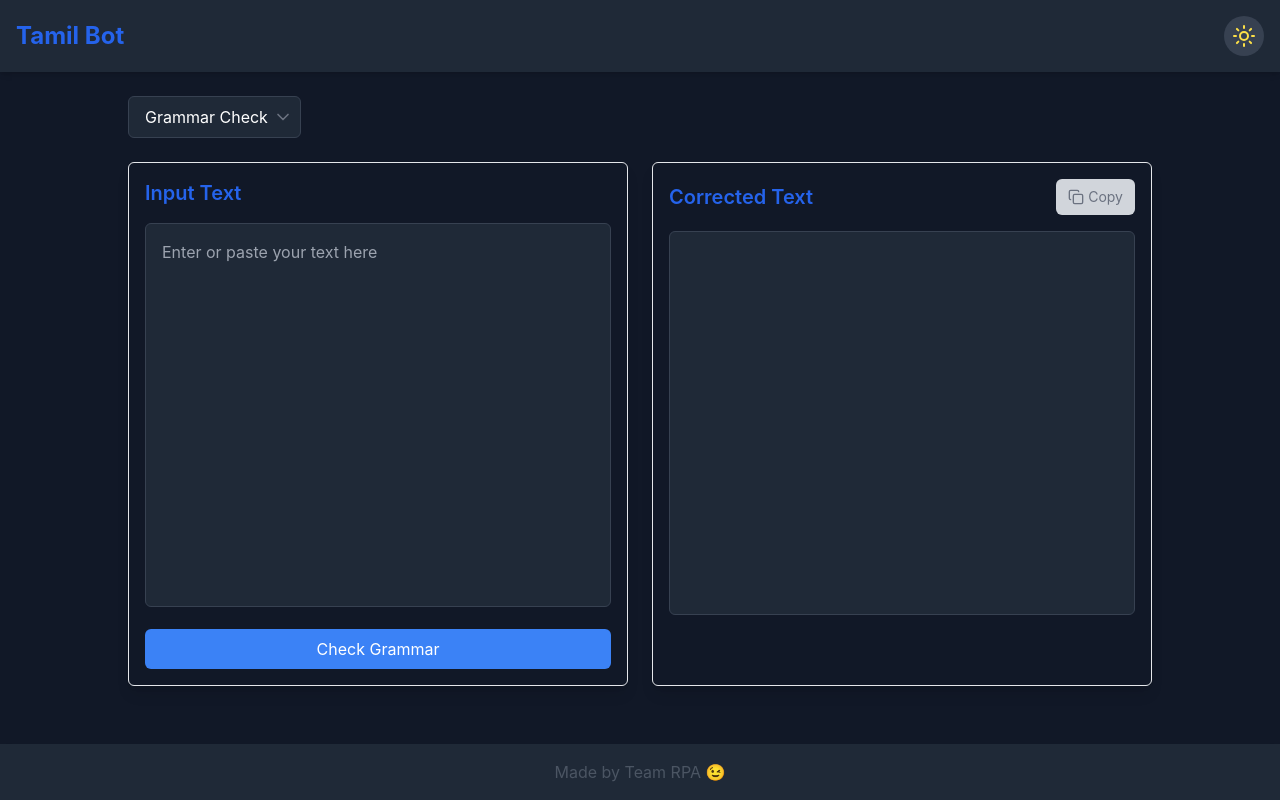
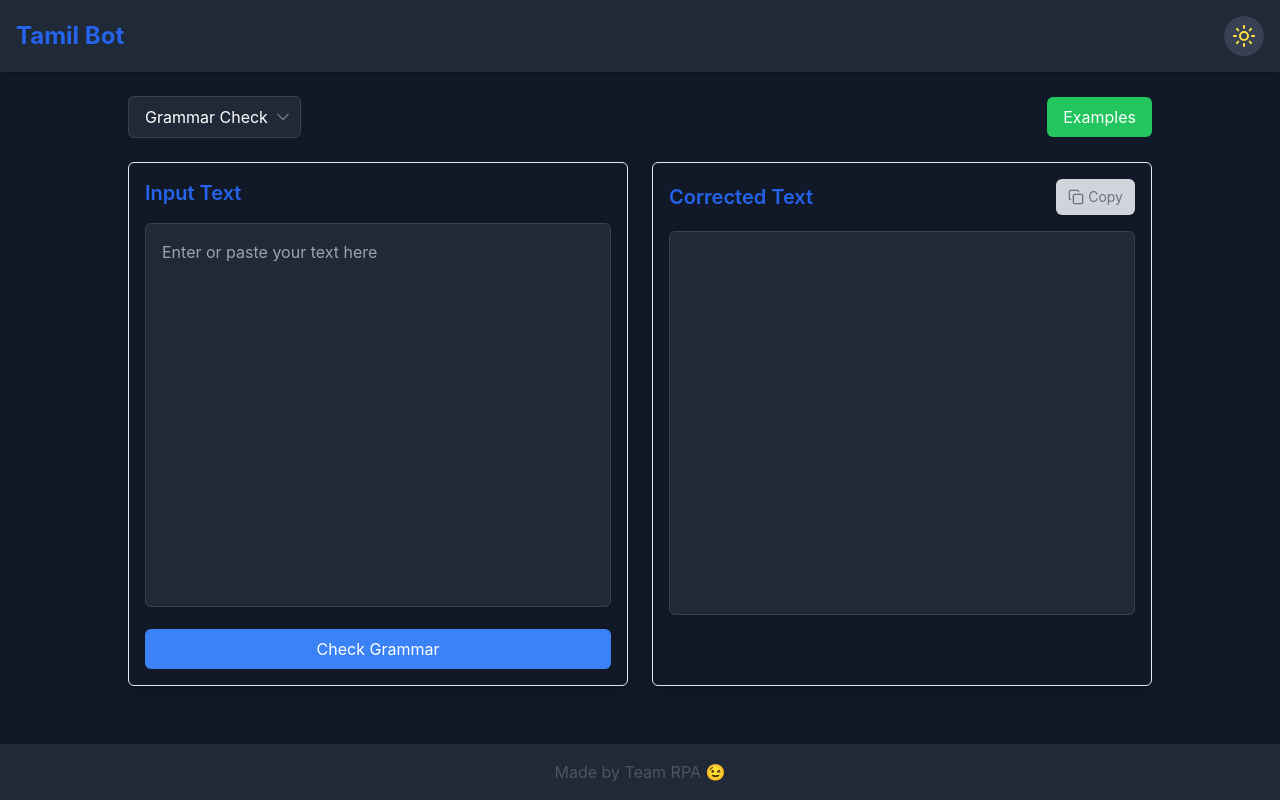
Before and after one commit to Reuben-Stephen-John/Tamil-Grammar-Bot, a React (Create React App) app: page / in a window 1280 px wide. Built offline with nearby package versions, Linux system fonts and the light colour scheme; no server answers.

Commit message:
sample examples

```diff
--- a/src/App.js
+++ b/src/App.js
@@ -1,9 +1,8 @@
 import React, { useState, useEffect } from 'react';
 import { Sun, Moon, ChevronDown, Copy } from 'lucide-react';
-import { GoogleGenerativeAI,SchemaType  } from '@google/generative-ai';
+import { GoogleGenerativeAI, SchemaType } from '@google/generative-ai';
 
 const genAI = new GoogleGenerativeAI(process.env.REACT_APP_GOOGLE_GEMINI_API_KEY);
-
 
 const App = () => {
   const [inputText, setInputText] = useState('');
@@ -12,14 +11,17 @@ const App = () => {
   const [summaryLength, setSummaryLength] = useState(50);
   const [isDarkMode, setIsDarkMode] = useState(true);
   const [isLoading, setIsLoading] = useState(false);
+  const [exampleIndex, setExampleIndex] = useState(0);
 
   useEffect(() => {
     document.body.classList.toggle('dark', isDarkMode);
   }, [isDarkMode]);
+
   const isTamilText = (text) => {
-    const tamilRegex = /^[\u0B80-\u0BFF\s]+$/; // Tamil Unicode range
+    const tamilRegex = /^[\u0B80-\u0BFF\s.,?!]+$/;
     return tamilRegex.test(text.trim());
   };
+
 
   const handleProcess = async () => {
     setIsLoading(true);
@@ -54,7 +56,6 @@ const App = () => {
         },
       };
 
-
       if (mode === 'grammar') {
         const model = genAI.getGenerativeModel({
           model: "gemini-1.5-pro",
@@ -66,10 +67,6 @@ const App = () => {
         const result = await model.generateContent(prompt);
         const data = result.response.text();
         const jsonData = JSON.parse(data);
-        // console.log(result);
-        // console.log(data);
-        // console.log(jsonData);
-        // console.log(jsonData.correctedText);
 
         setOutputText(jsonData.correctedText); // Update UI with the corrected text
         setIsLoading(false);
@@ -83,8 +80,7 @@ const App = () => {
         });
         const result = await model.generateContent(prompt);
         const data = result.response.text();
-        // console.log(result);
-        // console.log(data);
+
         setOutputText(data); // Update UI with the summarized text
         setIsLoading(false);
       }
@@ -97,6 +93,28 @@ const App = () => {
 
   const handleCopy = () => {
     navigator.clipboard.writeText(outputText);
+  };
+
+  const handleExamples = () => {
+    const grammarExamples = [
+      'எனக்கு மிகவும் சந்தோஷமாக இருக்கிறது. நான் புத்தகங்களை படிக்கிறேன்.',
+      'நான் இந்த மாதிரியான செய்திகளை நம்பவில்லை.',
+      'உங்களுக்கு எப்படி இருக்கிறீர்கள்? நான் நல்லா இருக்கிறேன்.'
+    ];
+
+    const summarizeExamples = [
+      'தமிழ் மொழி இந்தியாவின் ஒரு அழகான மொழி ஆகும். இது பல தகுதிகளுடன் கூடிய மொழி ஆகும், அது இலக்கியம், சமூகம், மற்றும் கலாச்சாரம் ஆகியவற்றை உள்ளடக்கியது. தமிழில் பல நூல்கள் எழுதப்பட்டுள்ளன, மேலும் பல தரமான எழுத்தாளர்கள் உலகளாவிய வரவேற்பைப் பெற்றுள்ளனர்.',
+      'உலகிலுள்ள வான் விரிவாக குறியிடும் பொருள்கள் அனைத்தும் சூரியனைப் பற்றியது. சூரியன் மூலமாக உலகம் வாழும் சகல உயிரினங்கள் மின்சாரத்தையும், சுழல்பட்ட வானத்தையும் பெறுகின்றன.',
+      'மழை எப்போதும் மிக முக்கியமானது. இது நமது விவசாயத்திற்கு மிக உதவியாக இருக்கும். மழை இல்லாமல் நாங்கள் உணவு பெற முடியாது.'
+    ];
+
+    if (mode === 'grammar') {
+      setInputText(grammarExamples[exampleIndex]);
+    } else if (mode === 'summarize') {
+      setInputText(summarizeExamples[exampleIndex]);
+    }
+
+    setExampleIndex((prevIndex) => (prevIndex + 1) % (mode === 'grammar' ? grammarExamples.length : summarizeExamples.length));
   };
 
   const Spinner = () => (
@@ -136,7 +154,6 @@ const App = () => {
               >
                 <option value="grammar">Grammar Check</option>
                 <option value="summarize">Summarize</option>
-
               </select>
               <ChevronDown size={20} className="absolute right-2 top-1/2 transform -translate-y-1/2 pointer-events-none text-gray-500" />
             </div>
@@ -154,6 +171,12 @@ const App = () => {
                 <span className="text-sm font-semibold">{summaryLength}%</span>
               </div>
             )}
+            <button
+              onClick={handleExamples}
+              className="ml-4 bg-green-500 text-white py-2 px-4 rounded-md hover:bg-green-600 transition duration-200"
+            >
+              Examples
+            </button>
           </div>
 
           <div className="flex flex-col md:flex-row gap-6">
@@ -164,9 +187,7 @@ const App = () => {
                 value={inputText}
                 onChange={(e) => setInputText(e.target.value)}
                 placeholder="Enter or paste your text here"
-                className={`w-full h-96 p-4 border rounded-md resize-none focus:outline-none focus:ring-2 focus:ring-blue-500 ${
-                  isDarkMode ? 'bg-gray-800 border-gray-700' : 'bg-white border-gray-300'
-                }`}
+                className={`w-full h-96 p-4 border rounded-md resize-none focus:outline-none focus:ring-2 focus:ring-blue-500 ${isDarkMode ? 'bg-gray-800 border-gray-700' : 'bg-white border-gray-300'}`}
               />
               <button
                 onClick={handleProcess}
@@ -186,18 +207,14 @@ const App = () => {
                 <button
                   onClick={handleCopy}
                   disabled={!outputText}
-                  className={`flex items-center space-x-1 text-sm px-3 py-2 rounded-md transition duration-200 ${
-                    outputText ? 'bg-blue-500 text-white hover:bg-blue-600' : 'bg-gray-300 text-gray-500 cursor-not-allowed'
-                  }`}
+                  className={`flex items-center space-x-1 text-sm px-3 py-2 rounded-md transition duration-200 ${outputText ? 'bg-blue-500 text-white hover:bg-blue-600' : 'bg-gray-300 text-gray-500 cursor-not-allowed'}`}
                 >
                   <Copy size={16} />
                   <span>Copy</span>
                 </button>
               </div>
               <div
-                className={`w-full h-96 p-4 border rounded-md overflow-y-auto ${
-                  isDarkMode ? 'bg-gray-800 border-gray-700' : 'bg-white border-gray-300'
-                }`}
+                className={`w-full h-96 p-4 border rounded-md overflow-y-auto ${isDarkMode ? 'bg-gray-800 border-gray-700' : 'bg-white border-gray-300'}`}
               >
                 {isLoading ? <Spinner /> : outputText}
               </div>
```
